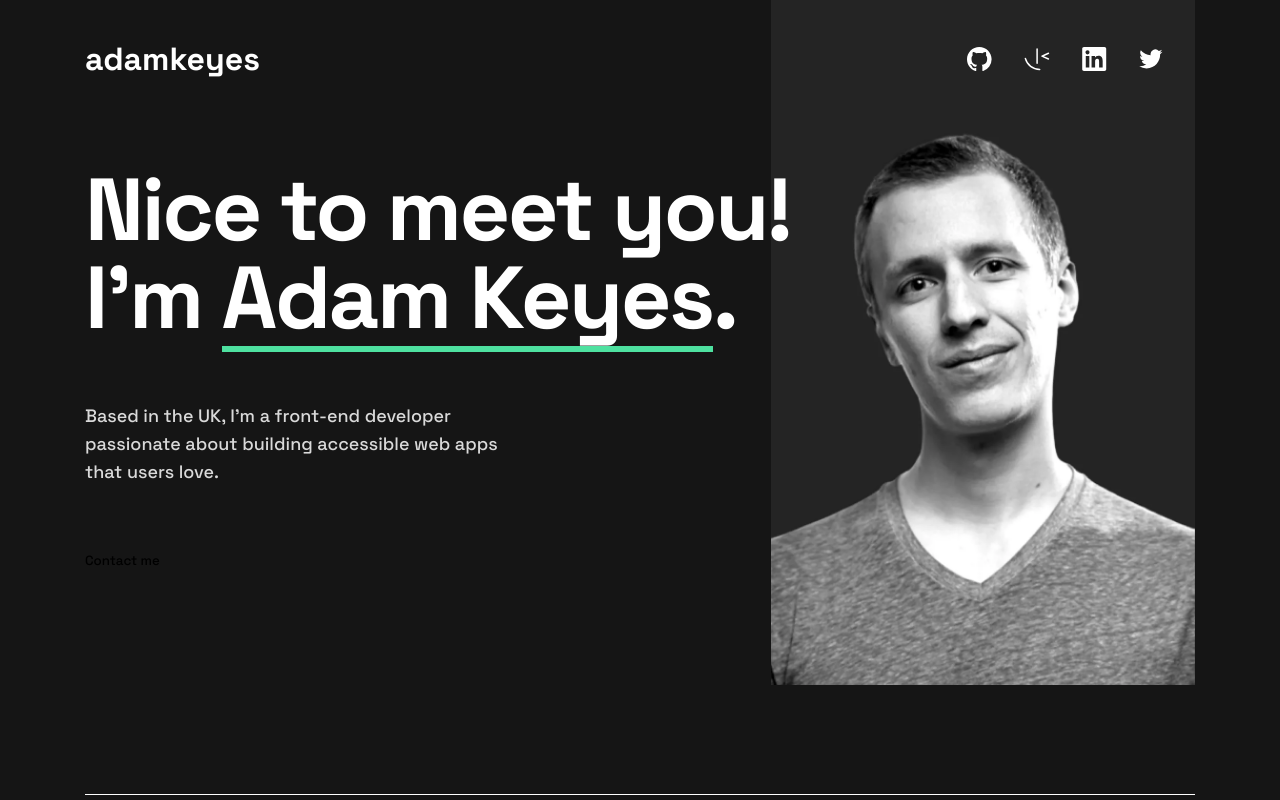
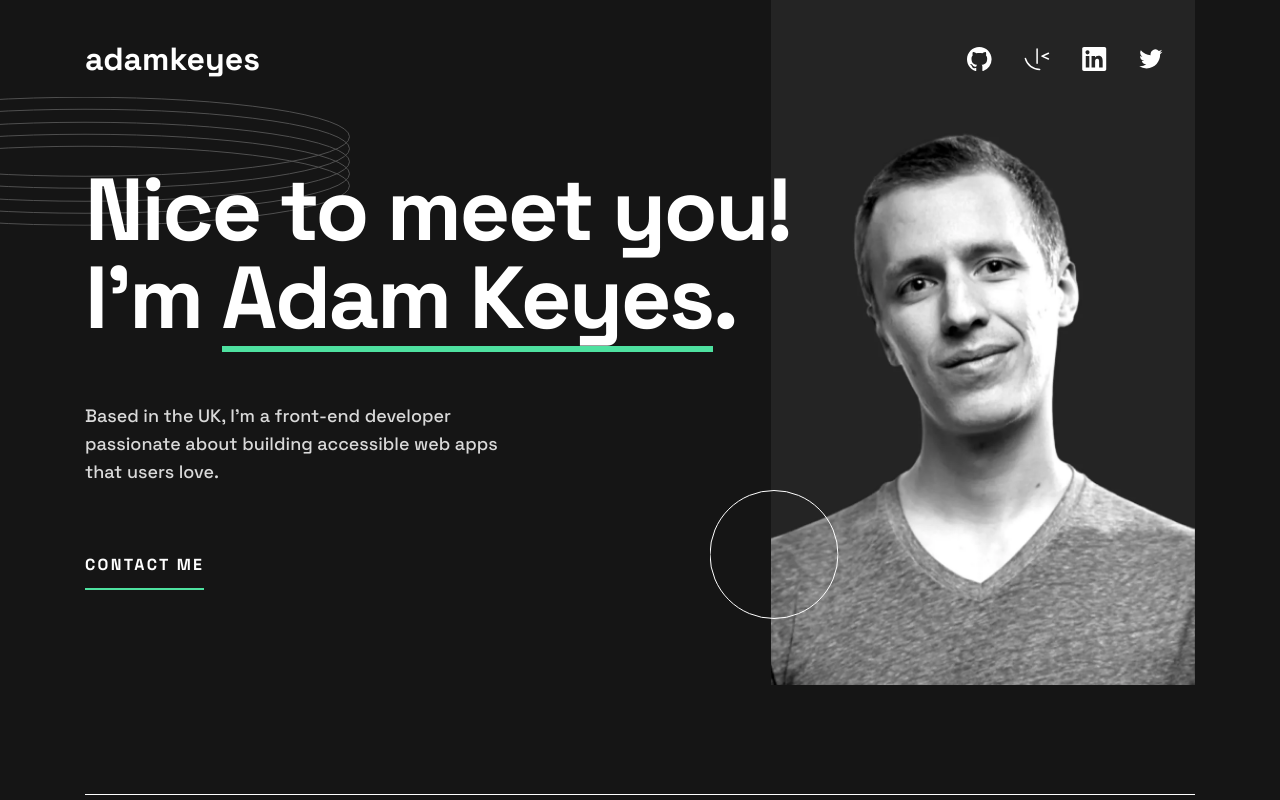
Before and after one commit to alla-r/FM-portfolio-react, a React (Vite) app: page / in a window 1280 px wide. Shown: the top 800 px of the page. Built offline with nearby package versions, Linux system fonts and the light colour scheme.

Commit message:
add images to Hero Section

```diff
--- a/src/components/HeroSection/HeroSection.jsx
+++ b/src/components/HeroSection/HeroSection.jsx
@@ -2,20 +2,23 @@ import * as constants from "../../constants";
 import profileImageDesktop from "../../assets/images/image-profile-desktop.webp";
 import profileImageTablet from "../../assets/images/image-profile-tablet.webp";
 import profileImageMobile from "../../assets/images/image-profile-mobile.webp";
+import Rings from "../../assets/images/pattern-rings.svg";
+import Circle from "../../assets/images/pattern-circle.svg";
 import "./HeroSection.scss";
 
 const HeroSection = () => {
-  //TODO add circles
+  //TODO refactoring imgsrc as constants
   return (
     <section className="hero">
       <div className="hero__content-wrapper container">
+        <img className="hero__rings" src={Rings} alt="rings" />
         <div className="hero__content-info">
           <h1>
             Nice to
             <br /> meet you! I&apos;m <strong>Adam Keyes</strong>.
           </h1>
           <h2>{constants.HERO_DESCRIPTION}</h2>
-          <button className="hero__contact-button">
+          <button className="hero__contact-button main-button">
             {constants.HERO_BUTTON}
           </button>
         </div>
@@ -29,6 +32,7 @@ const HeroSection = () => {
             alt="profile image"
           />
         </picture>
+        <img className="hero__circle" src={Circle} alt="circle" />
       </div>
     </section>
   );
--- a/src/components/HeroSection/HeroSection.scss
+++ b/src/components/HeroSection/HeroSection.scss
@@ -4,7 +4,7 @@
     display: flex;
     flex-direction: column-reverse;
     align-items: center;
-    border-bottom: 1px solid var(--color-white, #FFF);
+    border-bottom: 1px solid var(--color-white, #fff);
 
     .hero__content-info {
       margin-top: 40px;
@@ -34,7 +34,7 @@
             content: "";
             width: 100%;
             height: 0.25rem;
-            background-color: var(--color-green, #4EE1A0);
+            background-color: var(--color-green, #4ee1a0);
             position: absolute;
             bottom: -6px;
             right: 0;
@@ -45,7 +45,7 @@
       h2 {
         margin: 26px 0px 0px 0px;
         width: 21rem;
-        color: var(--color-grey, #D9D9D9);
+        color: var(--color-grey, #d9d9d9);
         font-size: 1rem;
         font-weight: 500;
         line-height: 1.625rem;
@@ -54,6 +54,20 @@
       .hero__contact-button {
         margin-top: 24px;
       }
+    }
+
+    .hero__rings {
+      position: absolute;
+      top: 0;
+      translate: -50% 95%;
+      z-index: -2;
+    }
+
+    .hero__circle {
+      position: absolute;
+      left: 100%;
+      top: 0;
+      translate: -50% 254px;
     }
 
     .hero__profile-image {
@@ -113,6 +127,15 @@
         }
       }
 
+      .hero__rings {
+        translate: -56% 75%;
+      }
+
+      .hero__circle {
+        left: 100%;
+        translate: -50% 463px;
+      }
+
       .hero__profile-image {
         left: auto;
         right: 0;
@@ -153,6 +176,15 @@
         }
       }
 
+      .hero__rings {
+        translate: -50% 75%;
+      }
+
+      .hero__circle {
+        left: 50%;
+        translate: 69.5px 490px;
+      }
+
       .hero__profile-image {
         min-width: 424px;
         max-width: 446px;
--- a/src/index.css
+++ b/src/index.css
@@ -22,6 +22,7 @@ html {
 body {
   margin: 0px;
   padding: 0px;
+  position: relative;
   box-sizing: border-box;
   overflow-x: hidden;
   background-color: var(--color-black, #000);
```
